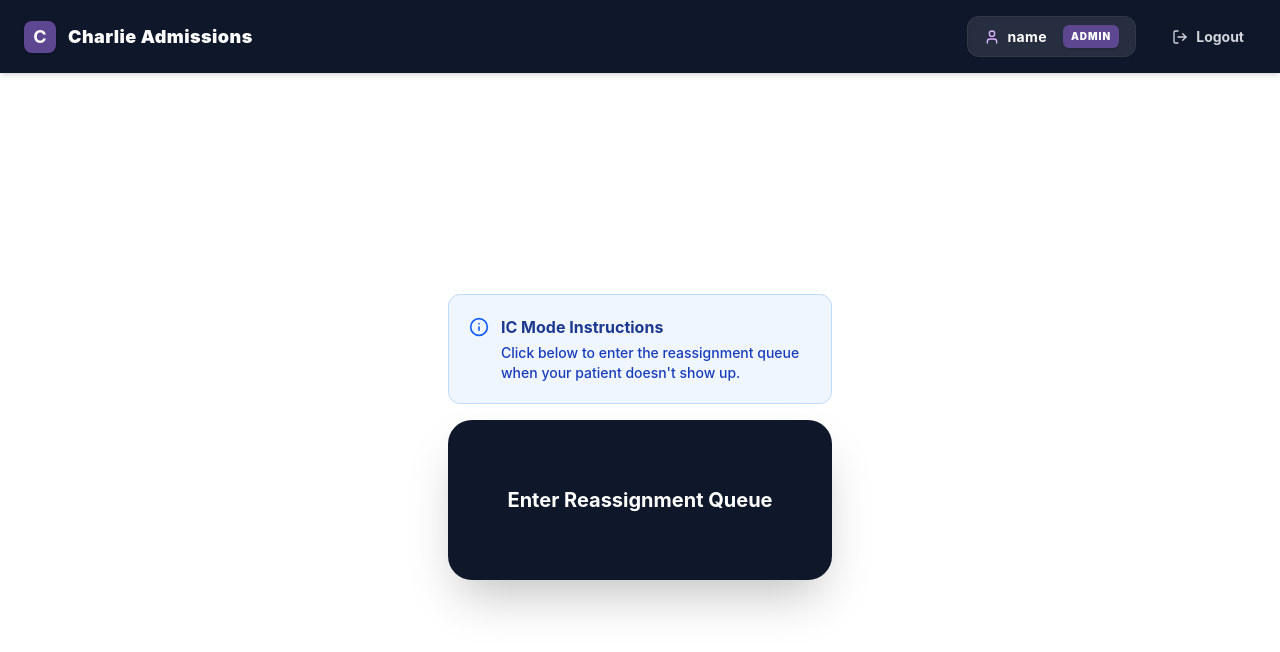
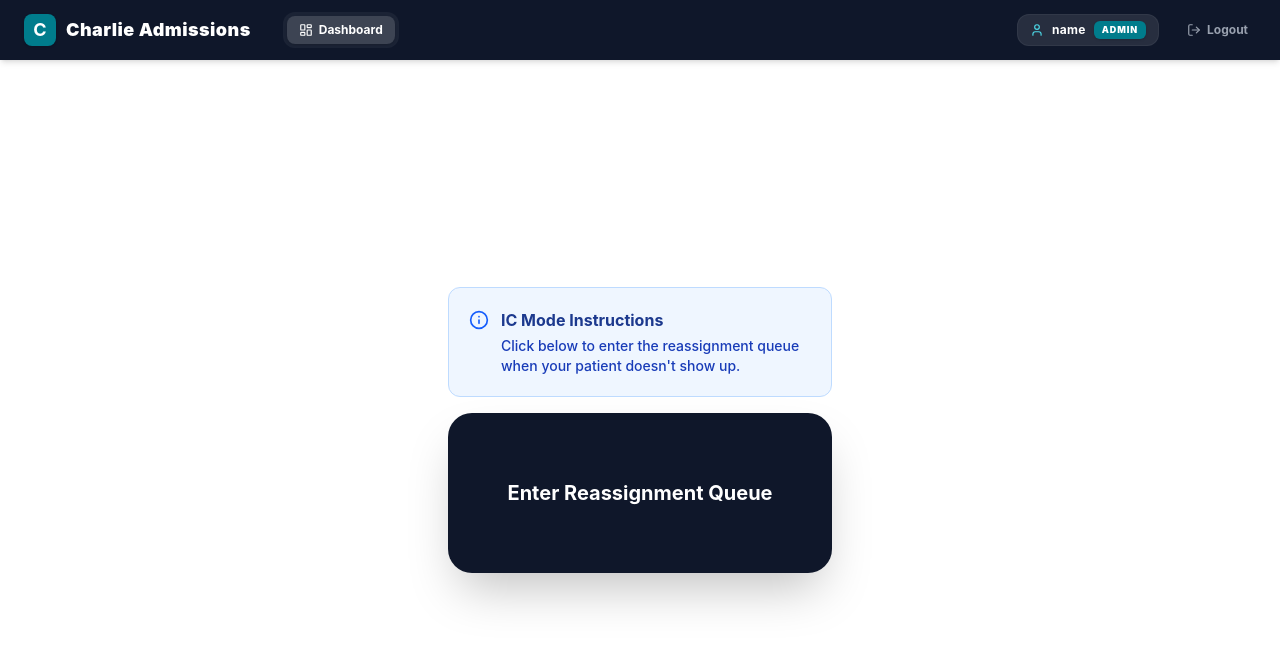
Before and after one commit to sebas-ch21/CH_CAT-circus, a React (Vite) app: page /dashboard in a window 1280 px wide. Shown: the top 652 px of the page. Built offline with nearby package versions, Linux system fonts and the light colour scheme; no server answers; the database is empty; sample sign-in values are in the browser's storage.

Commit message:
Fix TopNav, Auth Flow & Add Navigation

```diff
--- a/src/components/TopNav.jsx
+++ b/src/components/TopNav.jsx
@@ -1,28 +1,65 @@
 import { useAuth } from '../context/AuthContext';
-import { LogOut, User as UserIcon } from 'lucide-react';
+import { useNavigate, useLocation } from 'react-router-dom';
+import { LogOut, User as UserIcon, LayoutDashboard, Users, ShieldCheck } from 'lucide-react';
 
 export function TopNav() {
   const { user, logout } = useAuth();
+  const navigate = useNavigate();
+  const location = useLocation();
 
-  // Do not show the nav bar on the Login screen
   if (!user) return null;
 
+  const navItems = [];
+  if (user.role === 'ADMIN') {
+    navItems.push({ label: 'Admin', path: '/admin', icon: ShieldCheck });
+    navItems.push({ label: 'Manager', path: '/manager', icon: Users });
+    navItems.push({ label: 'IC View', path: '/dashboard', icon: LayoutDashboard });
+  } else if (user.role === 'MANAGER') {
+    navItems.push({ label: 'Manager', path: '/manager', icon: Users });
+    navItems.push({ label: 'IC View', path: '/dashboard', icon: LayoutDashboard });
+  } else {
+    navItems.push({ label: 'Dashboard', path: '/dashboard', icon: LayoutDashboard });
+  }
+
   return (
-    <nav className="bg-[#0F172A] text-white px-6 py-4 flex justify-between items-center shadow-md w-full relative z-50">
-      <div className="flex items-center gap-3">
-        <div className="w-8 h-8 bg-[#5E4791] rounded-lg flex items-center justify-center font-bold text-lg shadow-sm">C</div>
-        <span className="font-black text-lg tracking-wide hidden sm:block">Charlie Admissions</span>
+    <nav className="bg-[#0F172A] text-white px-4 sm:px-6 py-3 flex justify-between items-center shadow-md w-full relative z-50">
+      <div className="flex items-center gap-4">
+        <div className="flex items-center gap-2.5 shrink-0">
+          <div className="w-8 h-8 bg-[#007C8C] rounded-lg flex items-center justify-center font-bold text-lg shadow-sm">C</div>
+          <span className="font-black text-lg tracking-wide hidden md:block">Charlie Admissions</span>
+        </div>
+
+        <div className="hidden sm:flex items-center gap-1 ml-4 bg-white/5 rounded-xl p-1">
+          {navItems.map(item => {
+            const isActive = location.pathname === item.path;
+            const Icon = item.icon;
+            return (
+              <button
+                key={item.path}
+                onClick={() => navigate(item.path)}
+                className={`flex items-center gap-1.5 px-3 py-1.5 rounded-lg text-xs font-bold transition-all ${
+                  isActive
+                    ? 'bg-white/15 text-white shadow-sm'
+                    : 'text-gray-400 hover:text-white hover:bg-white/10'
+                }`}
+              >
+                <Icon className="w-3.5 h-3.5" />
+                {item.label}
+              </button>
+            );
+          })}
+        </div>
       </div>
 
-      <div className="flex items-center gap-6">
-        <div className="flex items-center gap-2 bg-white/10 px-4 py-2 rounded-xl border border-white/5 shadow-inner">
-          <UserIcon className="w-4 h-4 text-purple-300" />
-          <span className="text-sm font-bold tracking-wide">{user.email?.split('@')[0]}</span>
-          <span className="text-[10px] uppercase tracking-widest bg-[#5E4791] px-2 py-1 rounded-md ml-2 font-black shadow-sm">{user.role}</span>
+      <div className="flex items-center gap-3 sm:gap-5">
+        <div className="flex items-center gap-2 bg-white/10 px-3 py-1.5 rounded-xl border border-white/5">
+          <UserIcon className="w-3.5 h-3.5 text-[#4DD9E8]" />
+          <span className="text-xs font-bold tracking-wide hidden sm:inline">{user.email?.split('@')[0]}</span>
+          <span className="text-[9px] uppercase tracking-widest bg-[#007C8C] px-2 py-0.5 rounded-md font-black shadow-sm">{user.role}</span>
         </div>
 
-        <button onClick={logout} className="text-sm font-bold text-gray-300 hover:text-white flex items-center gap-2 transition-colors px-3 py-2 rounded-lg hover:bg-white/10">
-          <LogOut className="w-4 h-4" /> <span className="hidden sm:inline">Logout</span>
+        <button onClick={logout} className="text-xs font-bold text-gray-400 hover:text-white flex items-center gap-1.5 transition-colors px-2 py-1.5 rounded-lg hover:bg-white/10">
+          <LogOut className="w-3.5 h-3.5" /> <span className="hidden sm:inline">Logout</span>
         </button>
       </div>
     </nav>
--- a/src/context/AuthContext.jsx
+++ b/src/context/AuthContext.jsx
@@ -7,11 +7,14 @@ export function AuthProvider({ children }) {
   const [user, setUser] = useState(null);
   const [loading, setLoading] = useState(true);
   const [isPinVerified, setIsPinVerified] = useState(false);
+  const [isSupabaseAuth, setIsSupabaseAuth] = useState(false);
 
   useEffect(() => {
     const initializeAuth = async () => {
       const { data: { session } } = await supabase.auth.getSession();
       if (session?.user) {
+        setIsSupabaseAuth(true);
+        setIsPinVerified(true);
         await verifyAgainstRoster(session.user.email, session.user);
       } else {
         const testUser = localStorage.getItem('charlie_test_user');
@@ -28,9 +31,12 @@ export function AuthProvider({ children }) {
     const { data: { subscription } } = supabase.auth.onAuthStateChange((_event, session) => {
       (async () => {
         if (session?.user) {
+          setIsSupabaseAuth(true);
+          setIsPinVerified(true);
           await verifyAgainstRoster(session.user.email, session.user);
         } else if (!localStorage.getItem('charlie_test_user')) {
           setUser(null);
+          setIsSupabaseAuth(false);
         }
         setLoading(false);
       })();
@@ -110,11 +116,12 @@ export function AuthProvider({ children }) {
     localStorage.removeItem('charlie_test_user');
     localStorage.removeItem('charlie_pin_verified');
     setIsPinVerified(false);
+    setIsSupabaseAuth(false);
     setUser(null);
   };
 
   return (
-    <AuthContext.Provider value={{ user, loginWithMagicLink, loginWithPin, logout, loading, isPinVerified, verifyPin }}>
+    <AuthContext.Provider value={{ user, loginWithMagicLink, loginWithPin, logout, loading, isPinVerified, isSupabaseAuth, verifyPin }}>
       {!loading && children}
     </AuthContext.Provider>
   );
```
